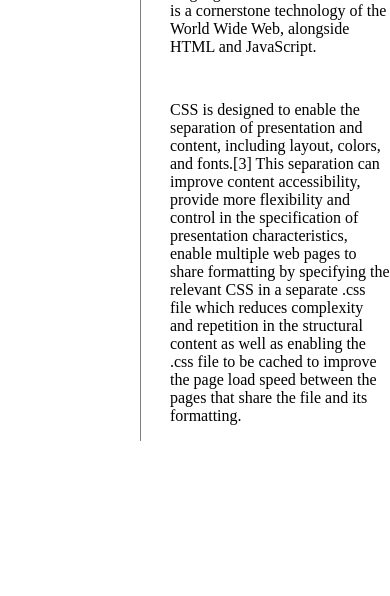
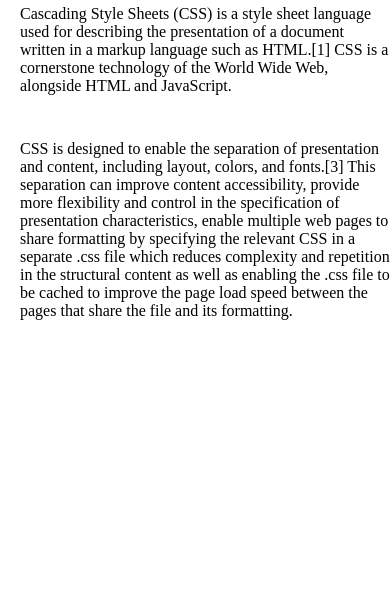
Before and after one commit to dandoc/Web, a plain HTML site: page 2.html in a window 390 px wide. Shown: the part 248-844 px from the top of the page. Drawn offline with Linux system fonts and the light colour scheme.

Commit message:
media quary

```diff
--- a/2.html
+++ b/2.html
@@ -36,6 +36,18 @@
   #article{
     padding-left: 20px;
   }
+  @media(max-width:400px){
+    #grid{
+      display: block;
+    }
+    ol {
+      border-right:none;
+    }
+    h1 {
+      border-bottom:none;
+    }
+
+  }
 
 </style>
 
```
